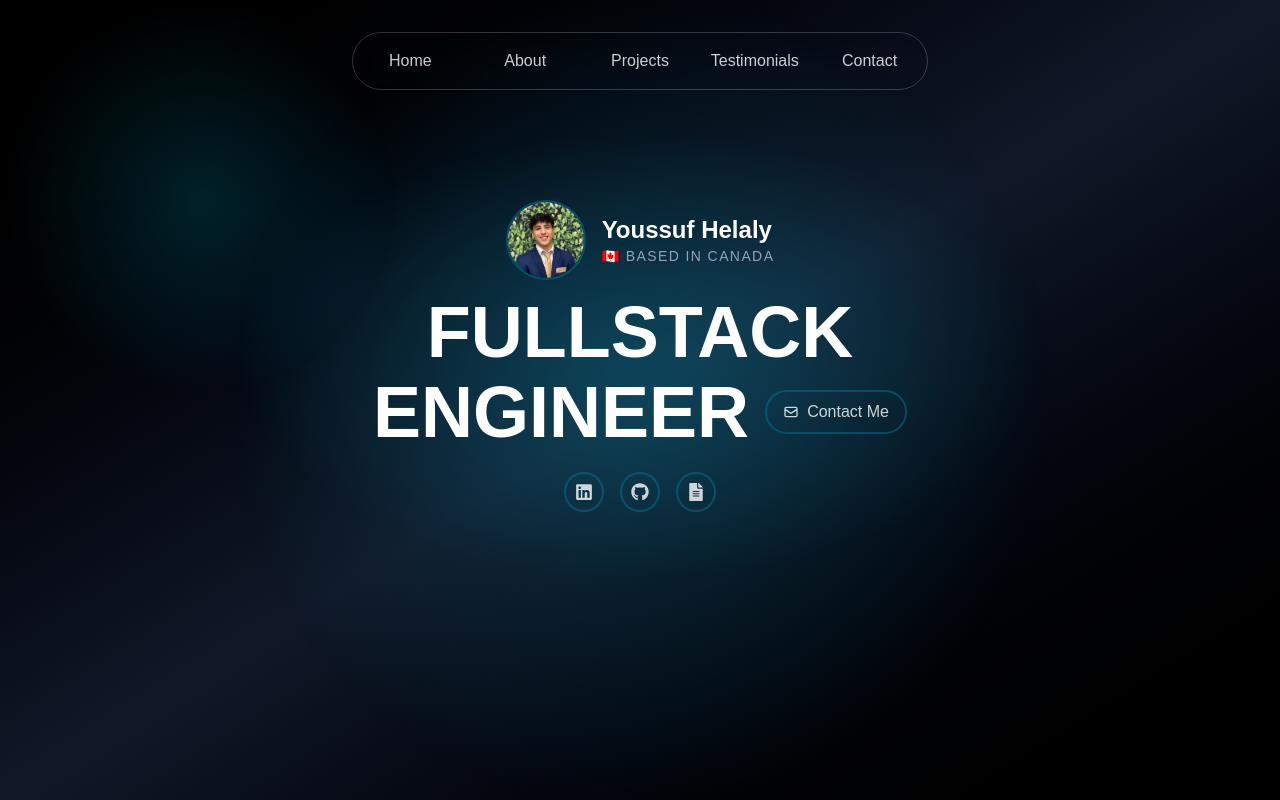
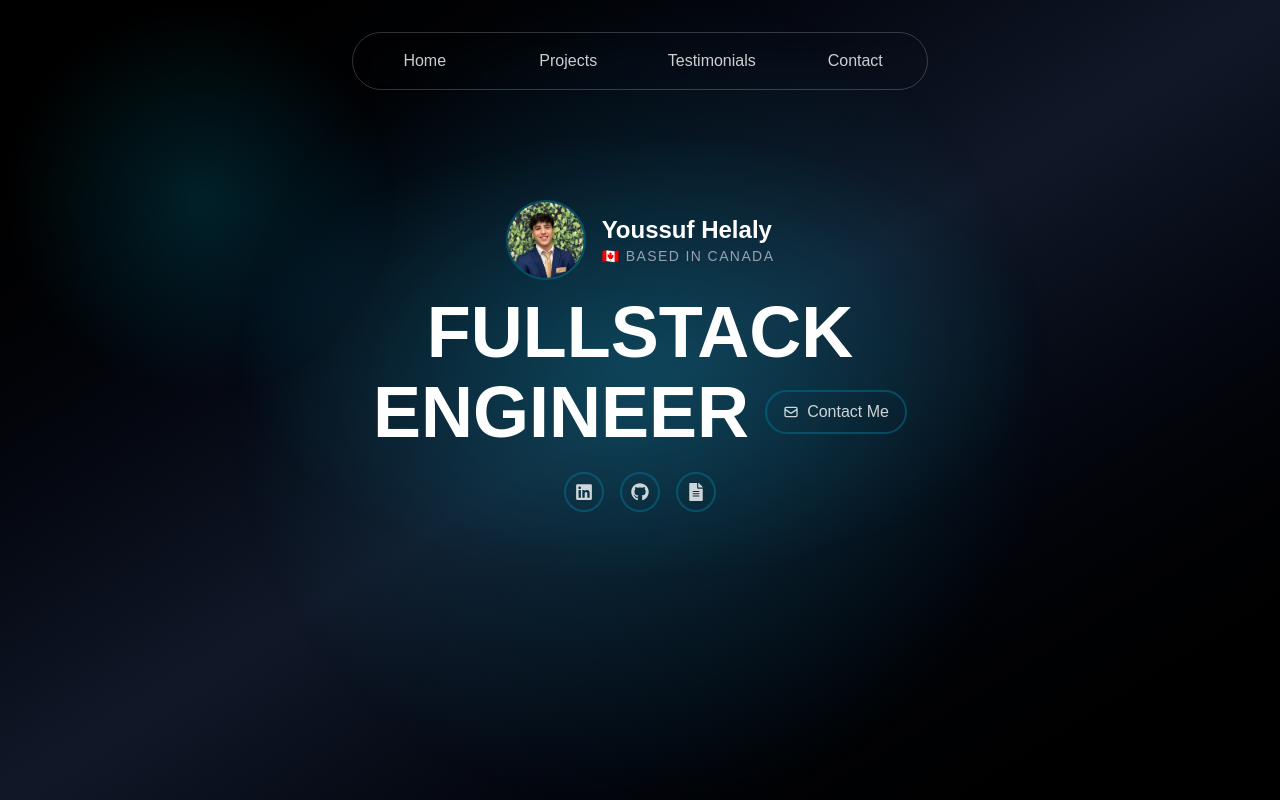
Before and after one commit to youssufhelaly/Website-Portfolio, a Next.js app: page / in a window 1280 px wide. Shown: the top 800 px of the page. Built offline with nearby package versions, Linux system fonts and the light colour scheme.

Commit message:
remove about

```diff
--- a/src/components/Navbar.tsx
+++ b/src/components/Navbar.tsx
@@ -7,7 +7,6 @@ import { motion } from "framer-motion"
 export default function Navbar() {
   const menuItems = [
     { name: "Home", href: "#home" },
-    { name: "About", href: "#about" },
     { name: "Projects", href: "#projects" },
     { name: "Testimonials", href: "#testimonials" },
     { name: "Contact", href: "mailto:youssufhelaly@gmail.com" },
```
